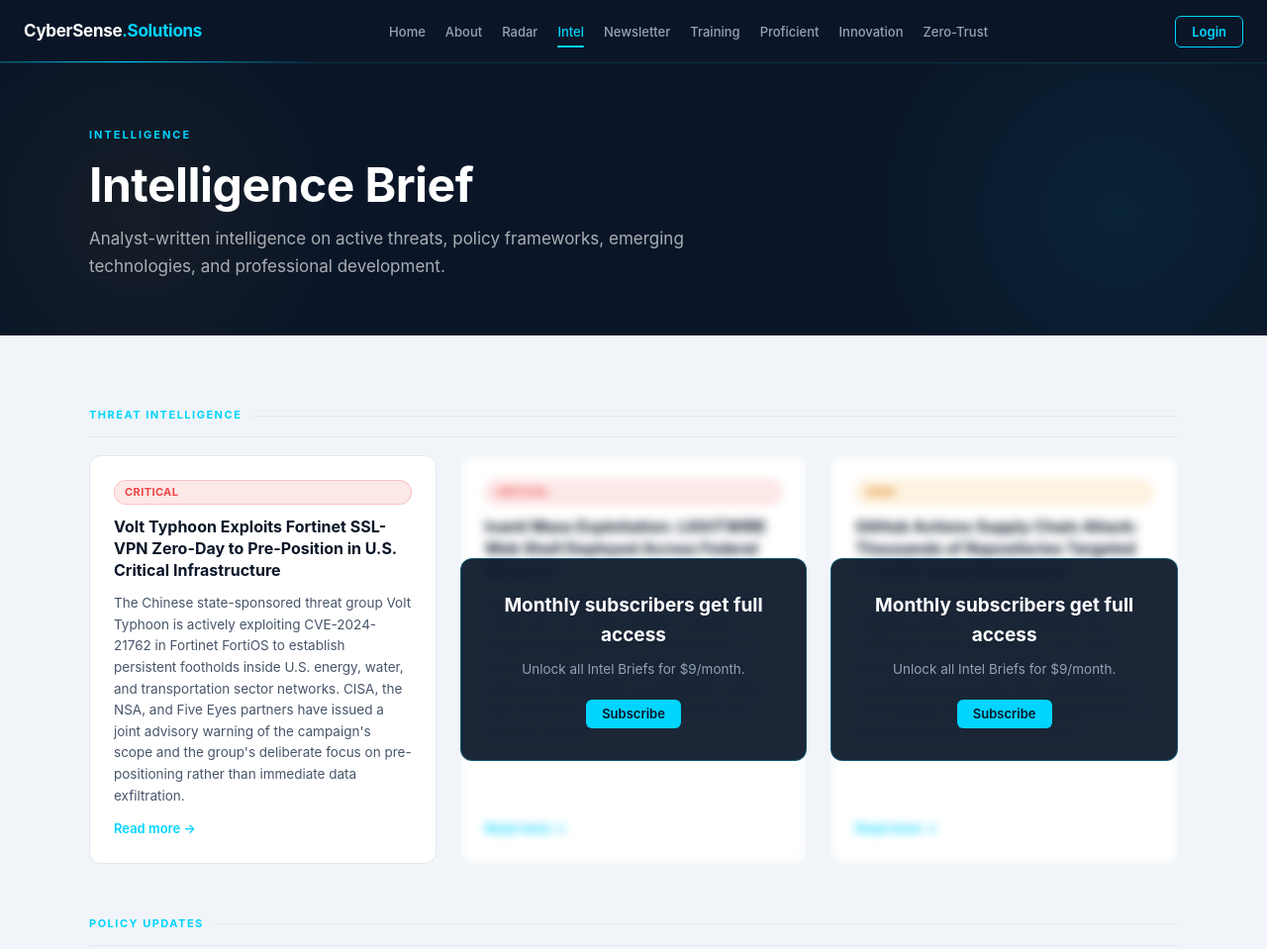
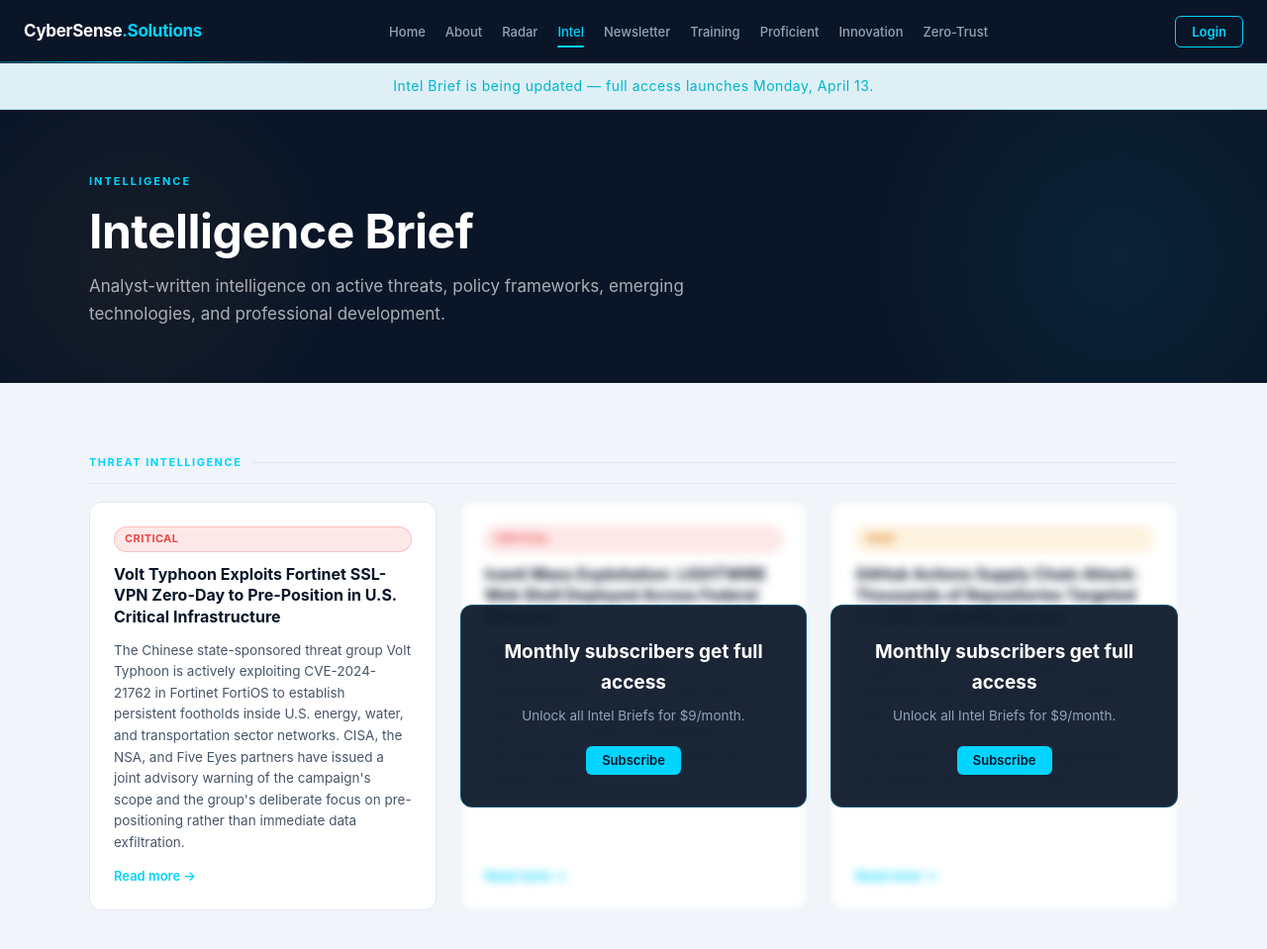
Before and after one commit to BorgesLebron/cybersense-solutions, a plain HTML site: page intelligence.html in a window 1280 px wide. Shown: the top 959 px of the page at 99% size. Drawn offline with Linux system fonts and the light colour scheme.

Commit message:
Add update notification banner to intelligence.html
Added an update notification banner for Intel Brief.

```diff
--- a/intelligence.html
+++ b/intelligence.html
@@ -8,6 +8,10 @@
 <link rel="stylesheet" href="styles.css">
 </head>
 <body>
+
+<div style="background:rgba(0,180,204,0.08);border-bottom:1px solid rgba(0,180,204,0.2);padding:12px 24px;text-align:center;font-size:14px;color:#00B4CC;letter-spacing:0.5px;">
+  Intel Brief is being updated — full access launches Monday, April 13.
+</div>
 
 <nav class="nav" role="navigation">
   <a href="index.html" class="nav-wordmark">CyberSense<span>.Solutions</span></a>
```
